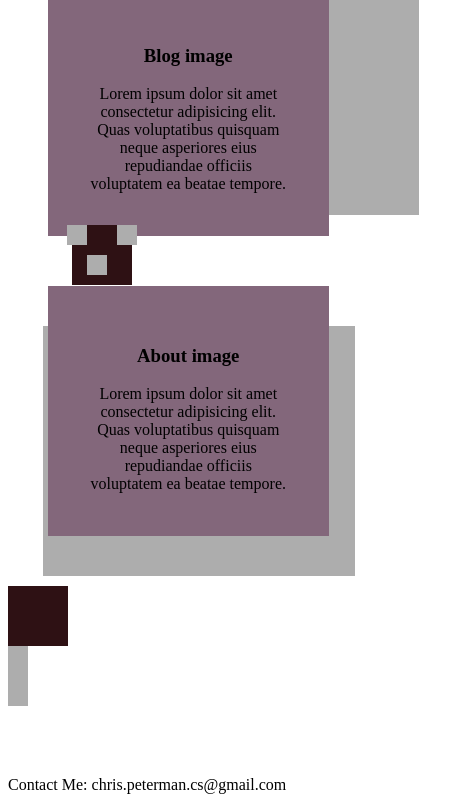
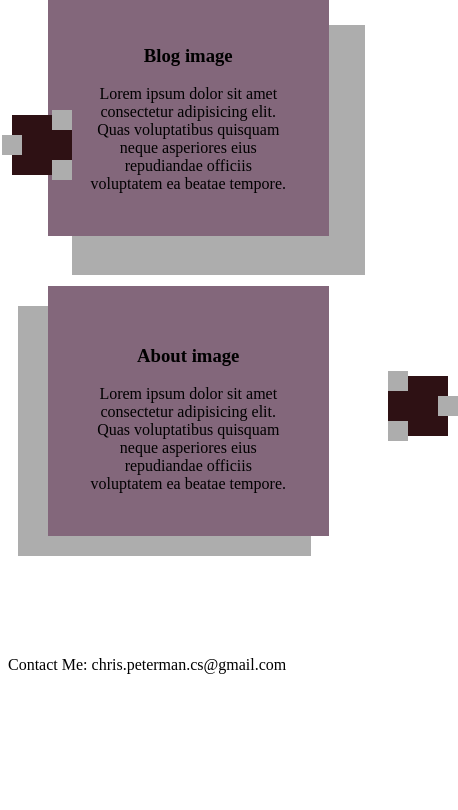
Before and after one commit to p0pkern/p0pkern.github.io, a plain HTML site: page index.html in a window 390 px wide. Shown: the part 132-942 px from the top of the page, 458 px wide, since content can reach past the window. After the commit the page ends 844 px from the top, so only its background shows below. Drawn offline with Linux system fonts and the light colour scheme.

Commit message:
Positioned arrows for mobile

```diff
--- a/css/index.css
+++ b/css/index.css
@@ -125,14 +125,24 @@
     z-index: -1;
 }
 
-.backsquare {
+.backsquare-a {
     position: absolute;
-    width: 80%;
+    width: 75%;
     height: 250px;
     background-color: #ADADAD;
-    margin-top: -260px;
-    margin-left: 35px;
+    margin-top: -200px;
     z-index: -1;
+}
+
+.backsquare-b {
+    position: absolute;
+    width: 75%;
+    height: 250px;
+    background-color: #ADADAD;
+    margin-top: -280px;
+    margin-left: 10px;
+    z-index: -1;
+
 }
 
 .inner-text {
@@ -153,18 +163,48 @@
     background-color: #ADADAD;
 }
 
-#arrow-container-row-a {
-    position: absolute;
+#arrow-container-row-a,
+#arrow-container-row-b {
     display: flex;
-    margin-top: -30px;
+    margin-top: -20px;
 }
 
-.arrow-left-a {
+.arrow-left-a,
+.arrow-left-b {
+    position: absolute;
     margin-right: 30px;
     margin-left: -5px;
 }
 
-.arrow-tip {
-    margin-left: 15px;
-    margin-top: -30px;
+.arrow-right-a,
+.arrow-right-b {
+    position: absolute;
+    margin-left: 45px;
 }
+
+.arrow-tip-a,
+.arrow-tip-b {
+    position: absolute;
+    margin-top: -50px;
+    margin-left: 20px;
+}
+
+#bottom-arrow-rotate {
+    transform: rotate(90deg)
+}
+
+#top-arrow-rotate {
+    transform: rotate(-90deg)
+}
+
+#top-arrow-pos {
+    position: absolute;
+    margin-top: -100px;
+    margin-left: -70px;
+}
+
+#bottom-arrow-pos {
+    position: absolute;
+    margin-top: -200px;
+    margin-left: 390px;
+}
--- a/index.html
+++ b/index.html
@@ -50,16 +50,20 @@
                     Quas voluptatibus quisquam neque asperiores eius repudiandae
                     officiis voluptatem ea beatae tempore.</p>
             </div>
-            <div class="backsquare"></div>
+            <div class="backsquare-a"></div>
+
+        <div id="top-arrow-pos">
+            <div id="top-arrow-rotate">
             <div class="big-arrow-square-a"></div>
-
             <div id="arrow-container-column-a">
                 <div id="arrow-container-row-a">
                     <div class="small-arrow-square-a arrow-left-a"></div>
-                    <div class="small-arrow-square-a"></div>
+                    <div class="small-arrow-square-a arrow-right-a"></div>
                 </div>
-                <div class="small-arrow-square-a arrow-tip"></div>
+                <div class="small-arrow-square-a arrow-tip-a"></div>
             </div>
+        </div>
+    </div>
 
         </section>
     </div>
@@ -74,11 +78,20 @@
                     officiis voluptatem ea beatae tempore.</p>
                 </section>
             </div>
-        <div class="backsquare"></div>
-        <div class="big-arrow-square-b"></div>
-        <div class="small-arrow-square-b"></div>
-        <div class="small-arrow-square-b"></div>
-        <div class="small-arrow-square-b"></div>
+        <div class="backsquare-b"></div>
+
+        <div id="bottom-arrow-pos">
+            <div id="bottom-arrow-rotate">
+            <div class="big-arrow-square-b"></div>
+                <div id="arrow-container-column-b">
+                    <div id="arrow-container-row-b">
+                        <div class="small-arrow-square-a arrow-left-b"></div>
+                        <div class="small-arrow-square-a arrow-right-b"></div>
+                    </div>
+                    <div class="small-arrow-square-a arrow-tip-b"></div>
+                </div>
+            </div>
+        </div>
     </div>
 
     <!--Right hand side images-->
```
